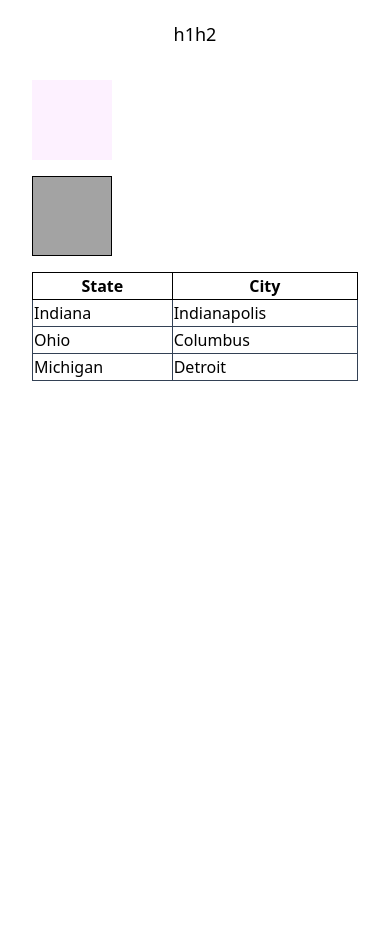
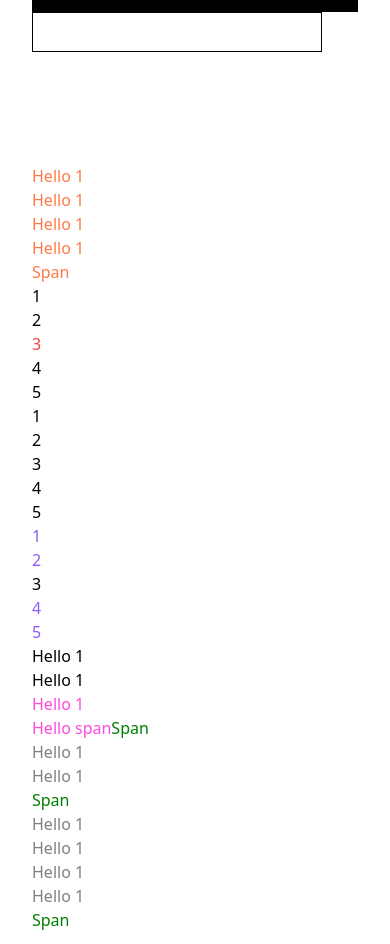
Before and after one commit to prathamesh4512/tailwind-practice, a React (Vite) app: page / in a window 390 px wide. Shown: the part 1046-1990 px from the top of the page. Before the commit the page ends 1427 px from the top, so only its background shows below. Built offline with nearby package versions, Linux system fonts and the light colour scheme.

Commit message:
media queries in tailwindcss

```diff
--- a/src/App.tsx
+++ b/src/App.tsx
@@ -8,11 +8,13 @@ import Options from "./components/Options";
 import Spacing from "./components/Spacing";
 import Interactivity from "./components/Interactivity";
 import About from "./components/About";
+import DarkMode from "./components/darkMode";
 
 function App() {
 
   return (
     <div className="flex flex-col gap-4 px-8 mt-5">
+    <DarkMode />
     <About />
     {/* <PseudoClasses/> */}
     {/* <Options /> */}
--- a/src/components/About.tsx
+++ b/src/components/About.tsx
@@ -9,12 +9,10 @@ const About = () => {
         Red
       </p>
 
-    <div className="border">
-    <div className="size-20 bg-slate-500 sticky top-4"></div>
-    <div className="size-20 bg-amber-500  "></div>
-
-    </div>
-
+      <div className="border">
+        <div className="size-20 bg-slate-500 sticky top-4"></div>
+        <div className="size-20 bg-amber-500  "></div>
+      </div>
 
       <p className="[text-shadow:1px_1px_1px_blue]">Hello</p>
 
@@ -36,16 +34,90 @@ const About = () => {
       {/* <div className="size-20 bg-slate-500 z-10 sticky"></div>
       <div className="size-20 bg-amber-500 -mt-4"></div> */}
 
-        <div className="bg-black p-4 flex z-50">
+      <div>
+        <article className="print:hidden">
+          <h1>My Secret Pizza Recipe</h1>
+          <p>This recipe is a secret, and must not be shared with anyone</p>
+        </article>
+        <div className="hidden print:block">
+          Are you seriously trying to print this? It's secret!
+        </div>
+      </div>
+
+
+
+      <div className="bg-black p-4 flex z-50">
         <div className="size-20 bg-slate-500 z-10"></div>
         <div className="size-20 bg-amber-500 -ml-4 z-20"></div>
-        </div>
+      </div>
 
-        <div className=" border size-10 w-[calc(100vw_-_100px)]">
+      <div className=" border size-10 w-[calc(100vw_-_100px)]"></div>
 
-        </div>
+      <div data-size="large" className="data-[size=large]:p-8"></div>
 
+      <input min="1" max="5" className="in-range:border-green-500 ..." />
+      <input min="1" max="5" className="out-of-range:border-red-500 ..." />
 
+      <ul className="*:text-orange">
+        <li>Hello 1</li>
+        <li>Hello 1</li>
+        <li>Hello 1</li>
+        <li>Hello 1</li>
+        <span>Span</span>
+      </ul>
+
+      <ul className="">
+        {[1, 2, 3, 4, 5].map((e) => (
+          <li key={e} className="[&:nth-child(3n)]:text-red-500">
+            {e}
+          </li>
+        ))}
+      </ul>
+
+      <ul className="">
+        {[1, 2, 3, 4, 5].map((e) => (
+          <li key={e} className="[&:is(:hover,:active)]:text-green">
+            {e}
+          </li>
+        ))}
+      </ul>
+
+      <ul>
+        {[1, 2, 3, 4, 5].map((e) => (
+          <li key={e} className="[&:not(:nth-child(3n))]:text-violet-500">
+            {e}
+          </li>
+        ))}
+      </ul>
+
+      <ul>
+        <li className="[&:nth-child(3n)]:text-pink">Hello 1</li>
+        <li className="[&:nth-child(3n)]:text-pink">Hello 1</li>
+        <li className="[&:nth-child(3n)]:text-pink">Hello 1</li>
+
+        <span className="[&:nth-of-type(3n+1)]:text-pink">Hello span</span>
+        <span className="[&:nth-of-type(3n+1)]:text-pink">Span</span>
+      </ul>
+
+      <ul className="[&>li]:[color:gray]">
+        <li>Hello 1</li>
+        <li>Hello 1</li>
+        <span>Span</span>
+      </ul>
+
+      <ul className="[&>li]:[color:gray]">
+        <li>Hello 1</li>
+        <li>Hello 1</li>
+        <li>Hello 1</li>
+        <li>Hello 1</li>
+        <span>Span</span>
+      </ul>
+
+      <div className="[&>*]:[color:red]"/>
+      <div className="[&>*]:text-red-200"/>
+
+      <div className="text-xs min-[480px]:text-sm sm:text-base">
+      </div>
     </div>
   );
 };
--- a/src/components/about.css
+++ b/src/components/about.css
@@ -10,6 +10,7 @@
 .abc {
     @apply about-heading;
     @apply p-tag;
+    background-position: top left;
 }
 
 .p-temp{
@@ -58,10 +59,30 @@ p[data-type="primary"]{
     color:red
 }
 
-.text_shadow{
+/* .text_shadow{
     text-shadow: 1px 1px blue;
-}
+} */
 
 .calculate_width{
     width: calc(100vw - 100px);
 }
+
+.child_selector li:nth-child(2){
+    color:pink
+}
+
+.child_li:is(:hover,:active){
+    color:green;
+}
+
+/* @media (min-width:640px){
+    .text_shadow{
+        text-shadow: 1px 1px blue;
+    }
+} */
+
+@media screen(sm){
+    .text_shadow{
+        text-shadow: 1px 1px blue;
+    }
+}
```
